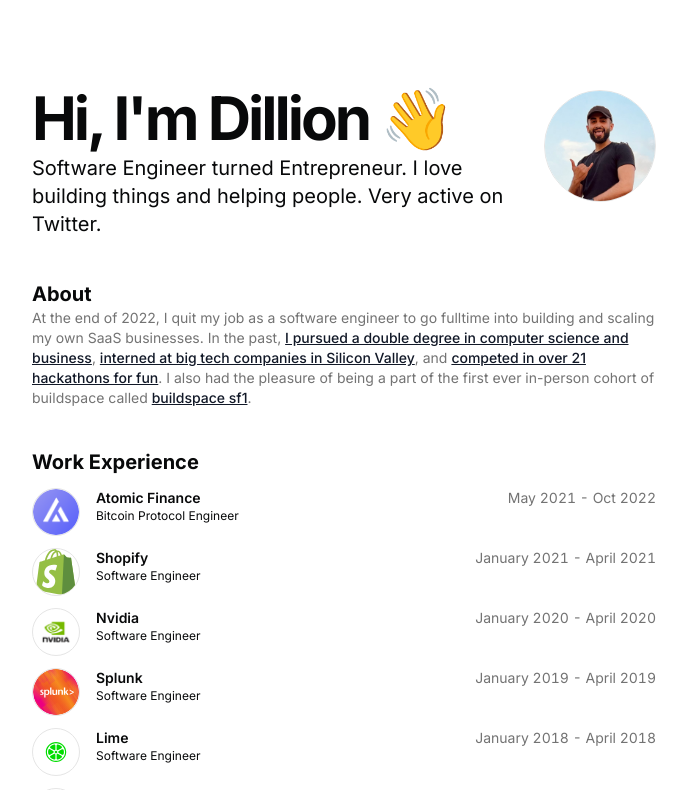
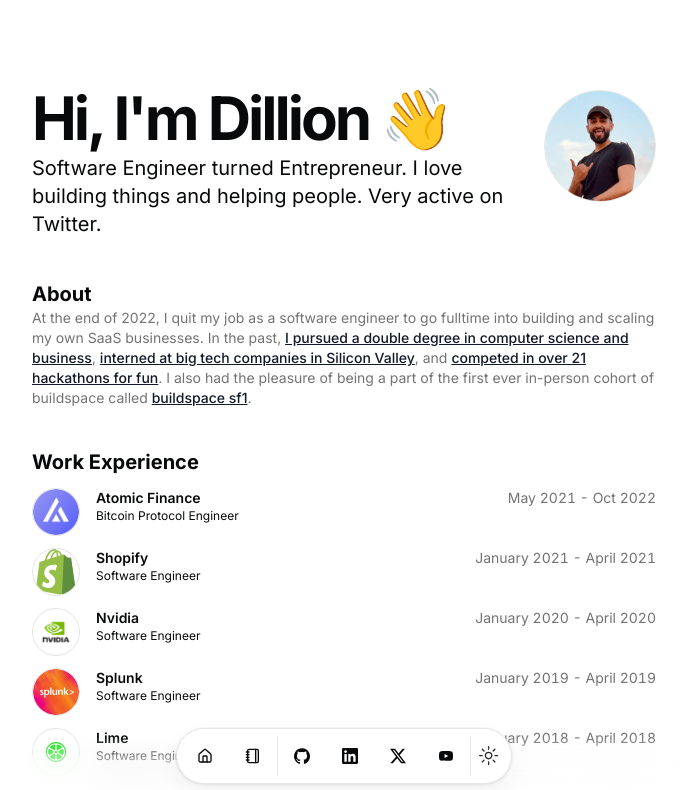
Before and after one commit to peter-siket-szasz/peter-siket-szasz.github.io, a Next.js app: page / in a window 1280 px wide. Shown: the top 790 px of the page, without its empty margins (296-983 px from the left). Built offline with nearby package versions, Linux system fonts and the light colour scheme.

Commit message:
Remove framer motion from navbar

```diff
--- a/src/app/layout.tsx
+++ b/src/app/layout.tsx
@@ -64,7 +64,7 @@
         <ThemeProvider attribute="class" defaultTheme="light">
           <TooltipProvider delayDuration={0}>
             {children}
-            {/* <Navbar /> */}
+            <Navbar />
           </TooltipProvider>
         </ThemeProvider>
       </body>
--- a/src/components/magicui/dock.tsx
+++ b/src/components/magicui/dock.tsx
@@ -2,7 +2,6 @@
 
 import { cn } from "@/lib/utils";
 import { cva, type VariantProps } from "class-variance-authority";
-import { motion, useMotionValue, useSpring, useTransform } from "framer-motion";
 import React, { PropsWithChildren, useRef } from "react";
 
 export interface DockProps extends VariantProps<typeof dockVariants> {
@@ -30,31 +29,14 @@
     },
     ref
   ) => {
-    const mousex = useMotionValue(Infinity);
-
-    const renderChildren = () => {
-      return React.Children.map(children, (child: any) => {
-        if (React.isValidElement(child)) {
-          return React.cloneElement(child, {
-            mousex,
-            magnification,
-            distance,
-          } as DockIconProps);
-        }
-        return child;
-      });
-    };
-
     return (
-      <motion.div
+      <div
         ref={ref}
-        onMouseMove={(e) => mousex.set(e.pageX)}
-        onMouseLeave={() => mousex.set(Infinity)}
         {...props}
         className={cn(dockVariants({ className }))}
       >
-        {renderChildren()}
-      </motion.div>
+        {children}
+      </div>
     );
   }
 );
@@ -82,27 +64,9 @@
 }: DockIconProps) => {
   const ref = useRef<HTMLDivElement>(null);
 
-  const distanceCalc = useTransform(mousex, (val: number) => {
-    const bounds = ref.current?.getBoundingClientRect() ?? { x: 0, width: 0 };
-    return val - bounds.x - bounds.width / 2;
-  });
-
-  let widthSync = useTransform(
-    distanceCalc,
-    [-distance, 0, distance],
-    [40, magnification, 40]
-  );
-
-  let width = useSpring(widthSync, {
-    mass: 0.1,
-    stiffness: 150,
-    damping: 12,
-  });
-
   return (
-    <motion.div
+    <div
       ref={ref}
-      style={{ width }}
       className={cn(
         "flex aspect-square cursor-pointer items-center justify-center rounded-full",
         className
@@ -110,7 +74,7 @@
       {...props}
     >
       {children}
-    </motion.div>
+    </div>
   );
 };
 
```
